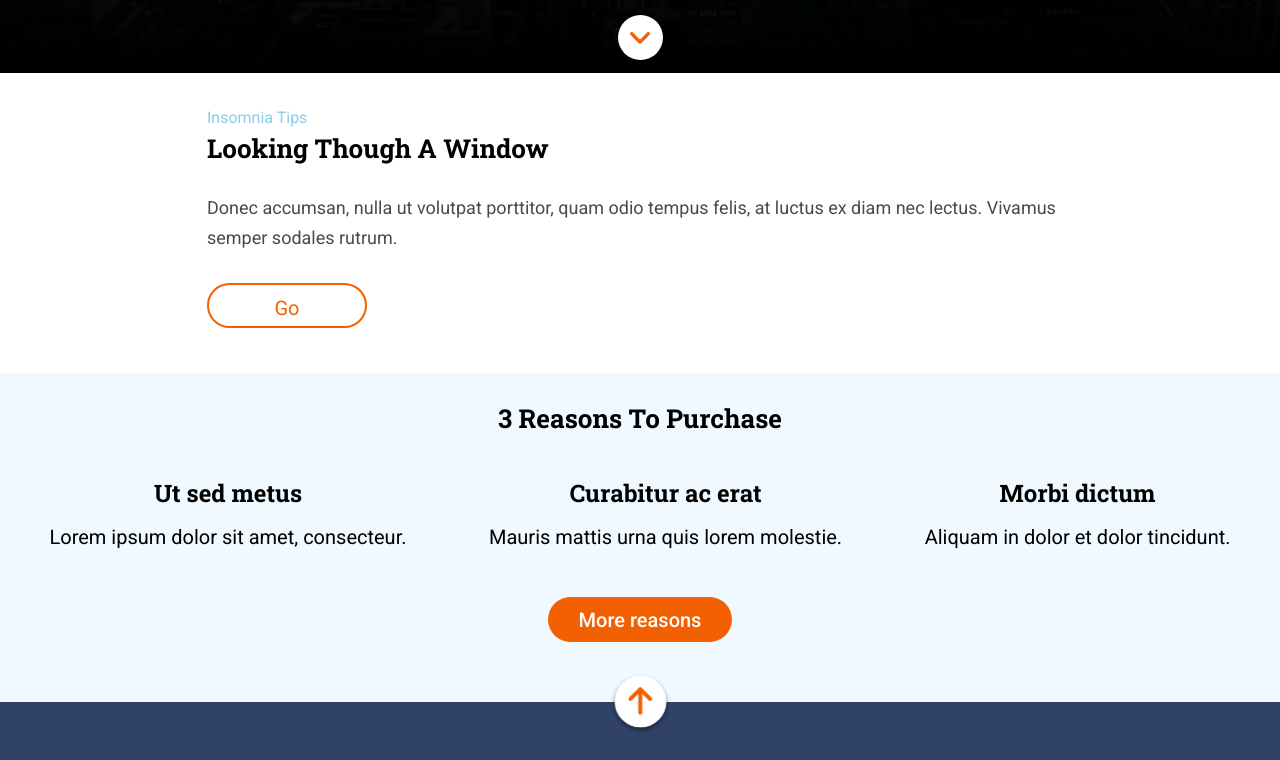
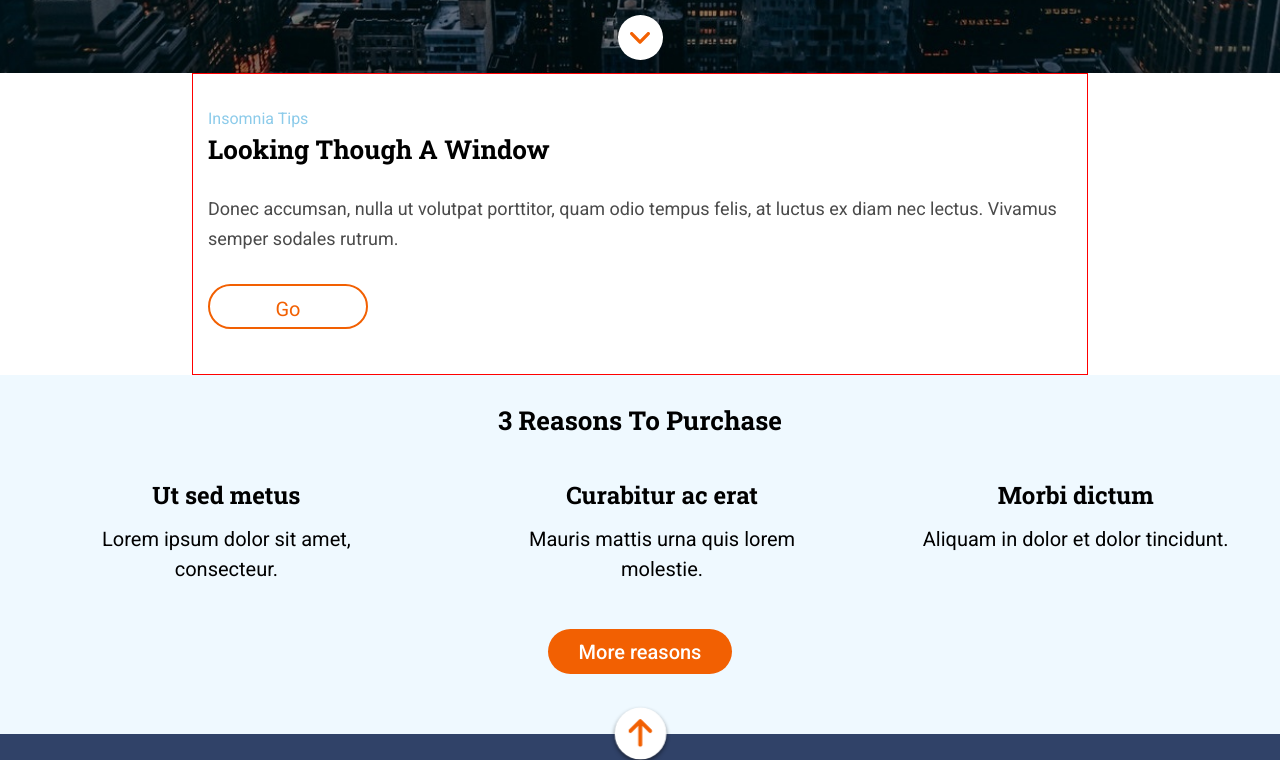
Before and after one commit to mariaozamiz/anonymous-proxy, a website: page src/html/index.html in a window 1280 px wide. Shown: the part 727-1487 px from the top of the page. Drawn offline with nearby package versions, Linux system fonts and the light colour scheme; files that its build step writes are made by us from their sources; files whose address does not match are found by name.

Commit message:
set margins and paddigns

```diff
--- a/src/html/partials/hero.html
+++ b/src/html/partials/hero.html
@@ -4,7 +4,8 @@
         <span>proxy</span>
     </h1>
     <p class="hero__subtitle">In hac habitasse platea dictumst.</p>
-    <div class="hero__button">
+
+    <div class="hero__scroll">
         <a href="#reasons" title="Go to reasons to purchase">
             <img src="./assets/images/ico-scroll-down.svg" alt="scroll icon" />
         </a>
--- a/src/scss/components/_buttons.scss
+++ b/src/scss/components/_buttons.scss
@@ -1,3 +1,31 @@
+/* HEADER */
+
+.hero__scroll {
+    background: $color-light;
+    width: 45px;
+    height: 45px;
+    border-radius: 50%;
+    margin-top: 45px;
+    margin-bottom: 53px;
+
+    @include tablet {
+        margin-top: 30px;
+        margin-bottom: 45px;
+    }
+
+    @include desktop {
+        margin-bottom: 13px;
+    }
+
+    & img {
+        display: block;
+        margin: auto;
+        padding-top: 17px;
+    }
+}
+
+/* MAIN */
+
 .section__button--outlined {
     /* shape */
     width: 76px;
@@ -25,6 +53,12 @@
 }
 
 .section__button--filled {
+    /* shape */
+    width: 184px;
+    height: 45px;
+    border-radius: 22.5px;
+    margin: auto;
+
     /* style */
     font-size: $l;
     line-height: 2.813rem; //45px
@@ -32,11 +66,14 @@
     color: $color-light;
     text-align: center;
     border: none;
+    background-color: $color-primary;
 
     &:hover {
         background-color: $color-auxiliary;
     }
 }
+
+/* FOOTER */
 
 .footer__arrow {
     /* shape */
--- a/src/scss/core/_typography.scss
+++ b/src/scss/core/_typography.scss
@@ -9,6 +9,7 @@
     text-shadow: $shadow-text;
     text-transform: uppercase;
     text-align: center;
+    margin-bottom: 10px;
 
     @include tablet {
         font-size: 5rem; //80px
--- a/src/scss/layout/_hero.scss
+++ b/src/scss/layout/_hero.scss
@@ -1,13 +1,11 @@
 .hero {
     height: 100vh;
     background: {
-        image: linear-gradient(to bottom, ($color-text-shadow) 25%, $color-dark),
-            url("../images/cover.jpg");
+        image: url("../images/cover.jpg");
         position: center;
         repeat: no-repeat;
         size: cover;
     }
-    background-blend-mode: multiply;
     display: flex;
     flex-direction: column;
     justify-content: flex-end;
@@ -16,28 +14,4 @@
     &__title span {
         display: block;
     }
-
-    &__button {
-        background: $color-light;
-        width: 45px;
-        height: 45px;
-        border-radius: 50%;
-        margin-top: 45px;
-        margin-bottom: 53px;
-
-        @include tablet {
-            margin-top: 30px;
-            margin-bottom: 45px;
-        }
-
-        @include desktop {
-            margin-bottom: 13px;
-        }
-
-        & img {
-            display: block;
-            margin: auto;
-            padding-top: 17px;
-        }
-    }
 }
--- a/src/scss/layout/_reasons.scss
+++ b/src/scss/layout/_reasons.scss
@@ -10,6 +10,17 @@
     grid-template: repeat(8, 1fr);
     grid-row: repeat(3, 1fr);
     padding-top: 45px;
+}
+
+.article {
+    max-width: 184px;
+    @include tablet {
+        max-width: 210px;
+    }
+    @include tablet {
+        max-width: 350px;
+    }
+    justify-self: center;
 }
 
 .article--1 {
@@ -29,11 +40,3 @@
         grid-column: 6/9;
     }
 }
-
-.section__button--filled {
-    background-color: $color-primary;
-    width: 184px;
-    height: 45px;
-    border-radius: 22.5px;
-    margin: auto;
-}
--- a/src/scss/layout/_tips.scss
+++ b/src/scss/layout/_tips.scss
@@ -2,6 +2,11 @@
     background-color: $color-light;
     display: flex;
     justify-content: space-around;
+}
+
+.wrapper {
+    margin: 0px 15px;
+    border: 1px solid red;
 }
 
 .wrapper {
```
Also changed, not shown: src/html/partials/reasons.html (+1 -0 lines), docs/assets/css/main.css.
